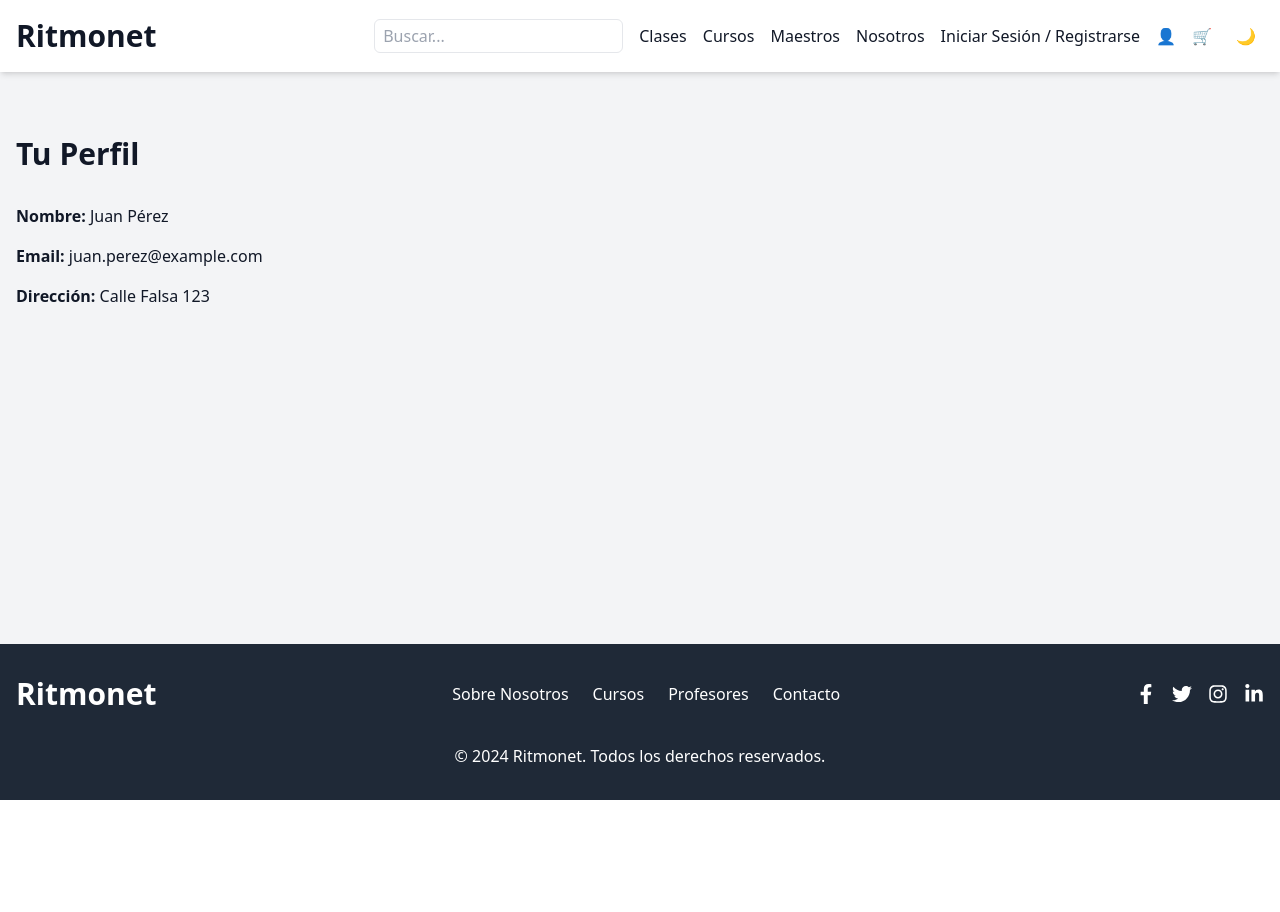
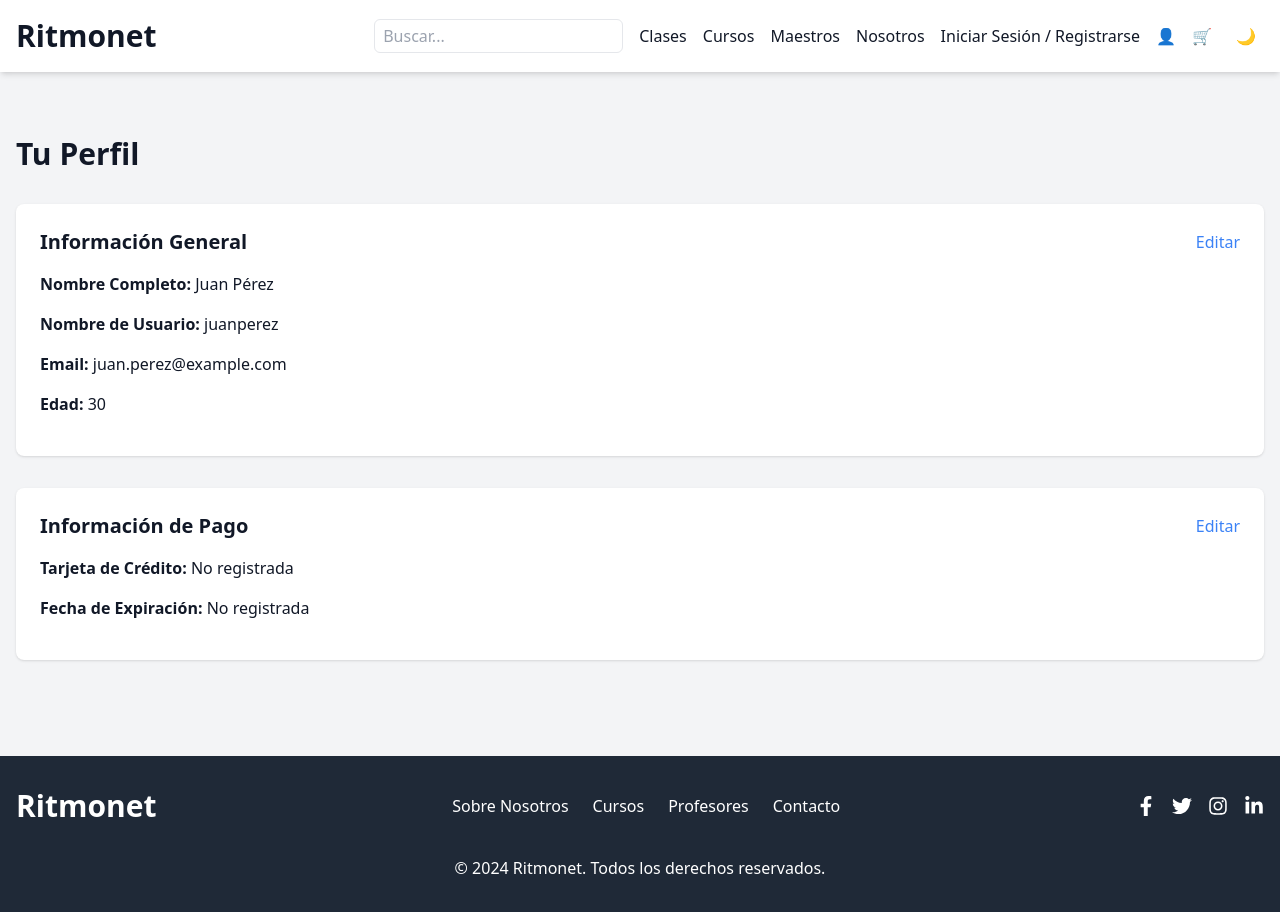
Before and after one commit to hiramAcevedo/ritmonetdeploy, a React (Vite) app: page /profile in a window 1280 px wide. Before the commit the page ends 800 px from the top, so only its background shows below. Built offline with nearby package versions, Linux system fonts and the light colour scheme.

Commit message:
Mejora de profile.jsx agregando contexto de usuario para guardar datos en sesion

```diff
--- a/src/App.jsx
+++ b/src/App.jsx
@@ -19,7 +19,10 @@ import Confirmation from './components/Confirmation.jsx';
 import SubscriptionConfirmation from './components/SubscriptionConfirmation.jsx';
 import SubscribedCourseDetails from './components/SubscribedCourseDetails.jsx';
 import TeacherDetails from './components/TeacherDetails.jsx';
-import Contact from './components/Contact.jsx'; // Importamos el nuevo componente
+import Contact from './components/Contact.jsx';
+
+// Importamos el UserProvider
+import { UserProvider } from './context/UserContext.jsx';
 
 function App() {
   const [darkMode, setDarkMode] = useState(false);
@@ -29,6 +32,7 @@ function App() {
   };
 
   return (
+    <UserProvider>
       <div className={`${darkMode ? 'dark' : ''}`}>
         <div className="min-h-screen flex flex-col bg-gray-100 text-gray-900 dark:bg-gray-900 dark:text-white">
           <NavBar darkMode={darkMode} toggleDarkMode={toggleDarkMode} />
@@ -56,13 +60,14 @@ function App() {
                 element={<SubscribedCourseDetails />}
               />
               <Route path="/teachers/:id" element={<TeacherDetails />} />
-            <Route path="/contact" element={<Contact />} /> {/* Nueva ruta */}
+              <Route path="/contact" element={<Contact />} />
             </Routes>
           </div>
           {/* Footer */}
           <Footer />
         </div>
       </div>
+    </UserProvider>
   );
 }
 
--- a/src/components/Profile.jsx
+++ b/src/components/Profile.jsx
@@ -1,24 +1,239 @@
 // src/components/Profile.jsx
 
+import { useContext, useState } from 'react';
+import { UserContext } from '../context/UserContext';
+
 const Profile = () => {
-    const user = {
-      name: 'Juan Pérez',
-      email: 'juan.perez@example.com',
-      address: 'Calle Falsa 123',
+  const { user, updateUser } = useContext(UserContext);
+
+  // Estados locales para manejar el modo edición
+  const [isEditingGeneral, setIsEditingGeneral] = useState(false);
+  const [isEditingPayment, setIsEditingPayment] = useState(false);
+  const [editedUser, setEditedUser] = useState(user);
+
+  const handleChange = (e) => {
+    const { name, value } = e.target;
+    setEditedUser({
+      ...editedUser,
+      [name]: value,
+    });
   };
 
   return (
     <div className="container mx-auto px-4 py-16">
       <h1 className="text-3xl font-bold mb-8">Tu Perfil</h1>
+
+      {/* Tarjeta de Información General */}
+      <div className="bg-white dark:bg-gray-800 shadow rounded-lg p-6 mb-8">
+        <div className="flex justify-between items-center mb-4">
+          <h2 className="text-xl font-semibold">Información General</h2>
+          {!isEditingGeneral && (
+            <button
+              onClick={() => setIsEditingGeneral(true)}
+              className="text-blue-500 hover:underline"
+            >
+              Editar
+            </button>
+          )}
+        </div>
+
+        {isEditingGeneral ? (
+          <div>
+            {/* Campos de edición de información general */}
+            <div className="mb-4">
+              <label htmlFor="name" className="block mb-2">
+                Nombre Completo:
+              </label>
+              <input
+                type="text"
+                id="name"
+                name="name"
+                value={editedUser.name}
+                onChange={handleChange}
+                className="w-full p-2 border rounded"
+              />
+            </div>
+
+            <div className="mb-4">
+              <label htmlFor="username" className="block mb-2">
+                Nombre de Usuario:
+              </label>
+              <input
+                type="text"
+                id="username"
+                name="username"
+                value={editedUser.username}
+                onChange={handleChange}
+                className="w-full p-2 border rounded"
+              />
+            </div>
+
+            <div className="mb-4">
+              <label htmlFor="email" className="block mb-2">
+                Email:
+              </label>
+              <input
+                type="email"
+                id="email"
+                name="email"
+                value={editedUser.email}
+                onChange={handleChange}
+                className="w-full p-2 border rounded"
+              />
+            </div>
+
+            <div className="mb-4">
+              <label htmlFor="age" className="block mb-2">
+                Edad:
+              </label>
+              <input
+                type="number"
+                id="age"
+                name="age"
+                value={editedUser.age}
+                onChange={handleChange}
+                className="w-full p-2 border rounded"
+              />
+            </div>
+
+            <div className="flex space-x-4">
+              <button
+                onClick={() => {
+                  updateUser(editedUser);
+                  setIsEditingGeneral(false);
+                }}
+                className="bg-green-500 text-white py-2 px-4 rounded hover:bg-green-600"
+              >
+                Guardar
+              </button>
+              <button
+                onClick={() => {
+                  setEditedUser(user);
+                  setIsEditingGeneral(false);
+                }}
+                className="bg-red-500 text-white py-2 px-4 rounded hover:bg-red-600"
+              >
+                Cancelar
+              </button>
+            </div>
+          </div>
+        ) : (
+          <div>
+            {/* Mostrar información general */}
             <p className="mb-4">
-          <strong>Nombre:</strong> {user.name}
+              <strong>Nombre Completo:</strong> {user.name}
+            </p>
+            <p className="mb-4">
+              <strong>Nombre de Usuario:</strong> {user.username}
             </p>
             <p className="mb-4">
               <strong>Email:</strong> {user.email}
             </p>
             <p className="mb-4">
-          <strong>Dirección:</strong> {user.address}
+              <strong>Edad:</strong> {user.age}
             </p>
+          </div>
+        )}
+      </div>
+
+      {/* Tarjeta de Información de Pago */}
+      <div className="bg-white dark:bg-gray-800 shadow rounded-lg p-6 mb-8">
+        <div className="flex justify-between items-center mb-4">
+          <h2 className="text-xl font-semibold">Información de Pago</h2>
+          {!isEditingPayment && (
+            <button
+              onClick={() => setIsEditingPayment(true)}
+              className="text-blue-500 hover:underline"
+            >
+              Editar
+            </button>
+          )}
+        </div>
+
+        {isEditingPayment ? (
+          <div>
+            {/* Campos de edición de información de pago */}
+            <div className="mb-4">
+              <label htmlFor="creditCard" className="block mb-2">
+                Tarjeta de Crédito:
+              </label>
+              <input
+                type="text"
+                id="creditCard"
+                name="creditCard"
+                value={editedUser.creditCard}
+                onChange={handleChange}
+                className="w-full p-2 border rounded"
+                placeholder="Número de tarjeta"
+              />
+            </div>
+
+            <div className="mb-4">
+              <label htmlFor="expiryDate" className="block mb-2">
+                Fecha de Expiración:
+              </label>
+              <input
+                type="text"
+                id="expiryDate"
+                name="expiryDate"
+                value={editedUser.expiryDate}
+                onChange={handleChange}
+                className="w-full p-2 border rounded"
+                placeholder="MM/AA"
+              />
+            </div>
+
+            <div className="mb-4">
+              <label htmlFor="cvv" className="block mb-2">
+                CVV:
+              </label>
+              <input
+                type="password"
+                id="cvv"
+                name="cvv"
+                value={editedUser.cvv}
+                onChange={handleChange}
+                className="w-full p-2 border rounded"
+                placeholder="CVV"
+              />
+            </div>
+
+            <div className="flex space-x-4">
+              <button
+                onClick={() => {
+                  updateUser(editedUser);
+                  setIsEditingPayment(false);
+                }}
+                className="bg-green-500 text-white py-2 px-4 rounded hover:bg-green-600"
+              >
+                Guardar
+              </button>
+              <button
+                onClick={() => {
+                  setEditedUser(user);
+                  setIsEditingPayment(false);
+                }}
+                className="bg-red-500 text-white py-2 px-4 rounded hover:bg-red-600"
+              >
+                Cancelar
+              </button>
+            </div>
+          </div>
+        ) : (
+          <div>
+            {/* Mostrar información de pago */}
+            <p className="mb-4">
+              <strong>Tarjeta de Crédito:</strong>{' '}
+              {user.creditCard ? '**** **** **** ' + user.creditCard.slice(-4) : 'No registrada'}
+            </p>
+            <p className="mb-4">
+              <strong>Fecha de Expiración:</strong>{' '}
+              {user.expiryDate ? user.expiryDate : 'No registrada'}
+            </p>
+            {/* Por seguridad, no mostramos el CVV */}
+          </div>
+        )}
+      </div>
     </div>
   );
 };
--- /dev/null
+++ b/src/context/UserContext.jsx
@@ -0,0 +1,29 @@
+// src/context/UserContext.jsx
+
+import React, { createContext, useState } from 'react';
+
+export const UserContext = createContext();
+
+export const UserProvider = ({ children }) => {
+  // Estado inicial del usuario
+  const [user, setUser] = useState({
+    name: 'Juan Pérez',
+    username: 'juanperez',
+    email: 'juan.perez@example.com',
+    age: 30,
+    creditCard: '',
+    expiryDate: '',
+    cvv: '',
+  });
+
+  // Función para actualizar los datos del usuario
+  const updateUser = (newUserData) => {
+    setUser({ ...user, ...newUserData });
+  };
+
+  return (
+    <UserContext.Provider value={{ user, updateUser }}>
+      {children}
+    </UserContext.Provider>
+  );
+};
```
Lines whose indentation alone changed are shown as unchanged.
